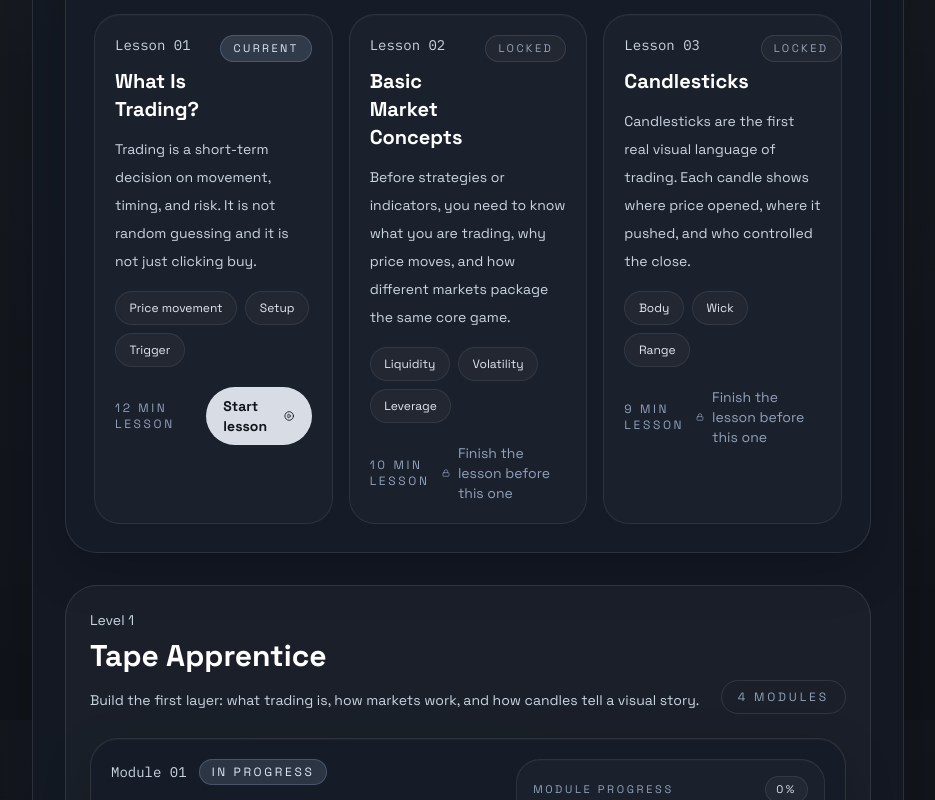
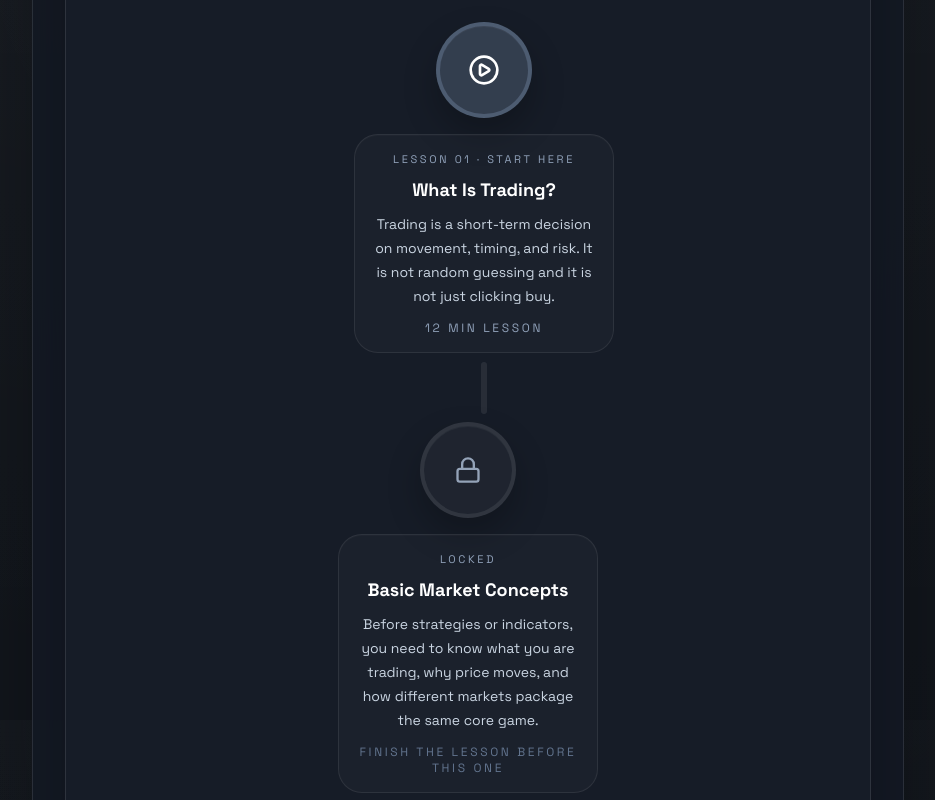
Before and after one commit to LandaverryDev/landy-trades-lab, a Next.js app: page /learn in a window 1280 px wide. Shown: the part 880-1680 px from the top of the page, without its empty margins (344-1279 px from the left). Built offline with nearby package versions, Linux system fonts and the light colour scheme.

Commit message:
feat: turn beginner kickoff into lesson ladder

```diff
--- a/src/features/beginner/beginner-kickoff.tsx
+++ b/src/features/beginner/beginner-kickoff.tsx
@@ -77,59 +77,55 @@ export function BeginnerKickoff({ completedLessonSlugs }: { completedLessonSlugs
         </div>
       </div>
 
-      <div className="mt-6 grid gap-4 xl:grid-cols-3">
-        {kickoffLessons.map((lesson) => (
-          <article key={lesson.slug} className="course-card rounded-[26px] p-5">
-            <div className="flex items-start justify-between gap-3">
-              <div>
-                <p className="font-mono text-sm text-slate-300">Lesson {String(lesson.order).padStart(2, "0")}</p>
-                <h3 className="mt-3 text-xl font-semibold text-white">{lesson.title}</h3>
+      <div className="mt-8 space-y-2">
+        {kickoffLessons.map((lesson, index) => (
+          <div key={lesson.slug} className={`flex flex-col items-center ${index % 3 === 0 ? "md:mr-auto md:ml-8" : index % 3 === 1 ? "md:mx-auto" : "md:ml-auto md:mr-8"}`}>
+            {lesson.status === "locked" ? (
+              <div className="flex flex-col items-center gap-4 text-center">
+                <span className="lesson-path-node lesson-path-node-upcoming">
+                  <Lock className="h-7 w-7" />
+                </span>
+                <div className="course-card min-w-[220px] max-w-[260px] rounded-[24px] px-4 py-4">
+                  <p className="text-[11px] uppercase tracking-[0.24em] text-slate-400">Locked</p>
+                  <h3 className="mt-2 text-lg font-semibold text-white">{lesson.title}</h3>
+                  <p className="mt-2 text-sm leading-6 text-slate-300">{lesson.summary}</p>
+                  <p className="mt-3 text-xs uppercase tracking-[0.22em] text-slate-500">Finish the lesson before this one</p>
+                </div>
               </div>
-              <StatusPill status={lesson.status} />
-            </div>
+            ) : (
+              <Link href={`/lesson/${lesson.slug}`} className="focus-visible-ring flex flex-col items-center gap-4 text-center">
+                <span
+                  className={`lesson-path-node ${
+                    lesson.status === "completed" ? "lesson-path-node-done" : "lesson-path-node-active"
+                  }`}
+                >
+                  {lesson.status === "completed" ? (
+                    <CheckCircle2 className="h-8 w-8" />
+                  ) : (
+                    <PlayCircle className="h-8 w-8" />
+                  )}
+                </span>
+                <div className="course-card min-w-[220px] max-w-[260px] rounded-[24px] px-4 py-4">
+                  <p className="text-[11px] uppercase tracking-[0.24em] text-slate-400">
+                    Lesson {String(lesson.order).padStart(2, "0")} · {lesson.status === "completed" ? "Cleared" : "Start here"}
+                  </p>
+                  <h3 className="mt-2 text-lg font-semibold text-white">{lesson.title}</h3>
+                  <p className="mt-2 text-sm leading-6 text-slate-300">{lesson.summary}</p>
+                  <p className="mt-3 text-xs uppercase tracking-[0.22em] text-slate-400">{lesson.estimatedMinutes} min lesson</p>
+                </div>
+              </Link>
+            )}
 
-            <p className="mt-3 text-sm leading-7 text-slate-300">{lesson.summary}</p>
-
-            <div className="mt-4 flex flex-wrap gap-2">
-              {lesson.keyTerms.slice(0, 3).map((term) => (
-                <span key={term} className="course-pill text-xs text-slate-200">
-                  {term}
-                </span>
-              ))}
-            </div>
-
-            <div className="mt-5 flex items-center justify-between gap-3">
-              <p className="text-xs uppercase tracking-[0.22em] text-slate-400">{lesson.estimatedMinutes} min lesson</p>
-              {lesson.status === "locked" ? (
-                <span className="inline-flex items-center gap-2 text-sm text-slate-400">
-                  <Lock className="h-4 w-4" />
-                  Finish the lesson before this one
-                </span>
-              ) : (
-                <Link
-                  href={`/lesson/${lesson.slug}`}
-                  className="course-button-primary focus-visible-ring px-4 py-2 text-sm"
-                >
-                  {lesson.status === "completed" ? "Review lesson" : "Start lesson"}
-                  {lesson.status === "completed" ? <CheckCircle2 className="h-4 w-4" /> : <PlayCircle className="h-4 w-4" />}
-                </Link>
-              )}
-            </div>
-          </article>
+            {index < kickoffLessons.length - 1 ? (
+              <div
+                className={`lesson-path-connector ${
+                  lesson.status === "completed" ? "lesson-path-connector-done" : "lesson-path-connector-upcoming"
+                }`}
+              />
+            ) : null}
+          </div>
         ))}
       </div>
     </section>
   );
 }
-
-function StatusPill({ status }: { status: BeginnerKickoffStatus }) {
-  if (status === "completed") {
-    return <span className="course-chip-success rounded-full px-3 py-1 text-[11px] uppercase tracking-[0.22em]">Completed</span>;
-  }
-
-  if (status === "current") {
-    return <span className="course-chip-accent rounded-full px-3 py-1 text-[11px] uppercase tracking-[0.22em]">Current</span>;
-  }
-
-  return <span className="course-chip-muted rounded-full px-3 py-1 text-[11px] uppercase tracking-[0.22em]">Locked</span>;
-}
```
